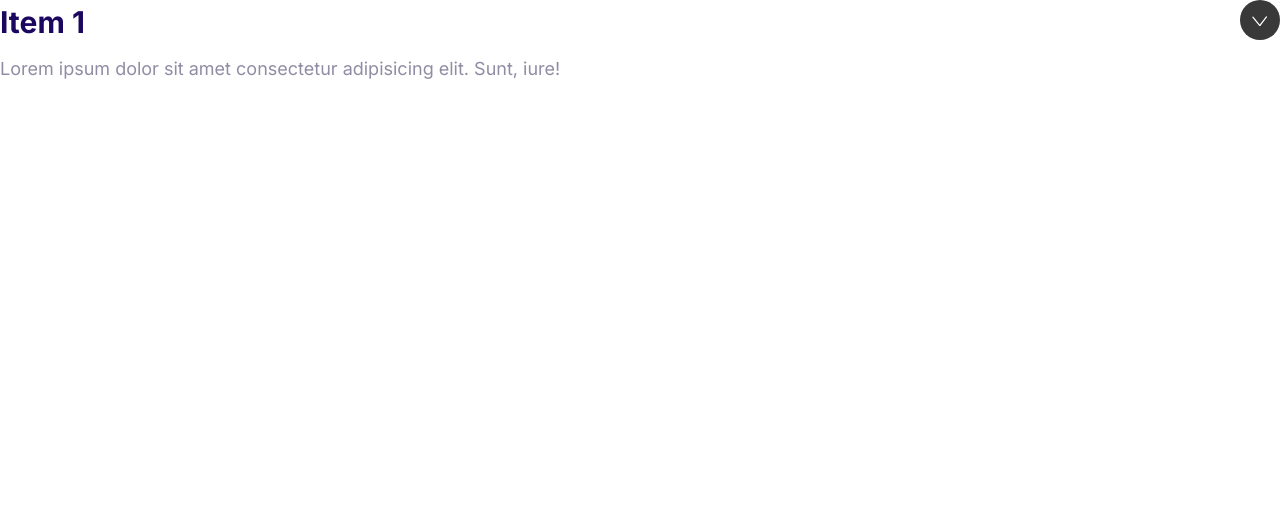
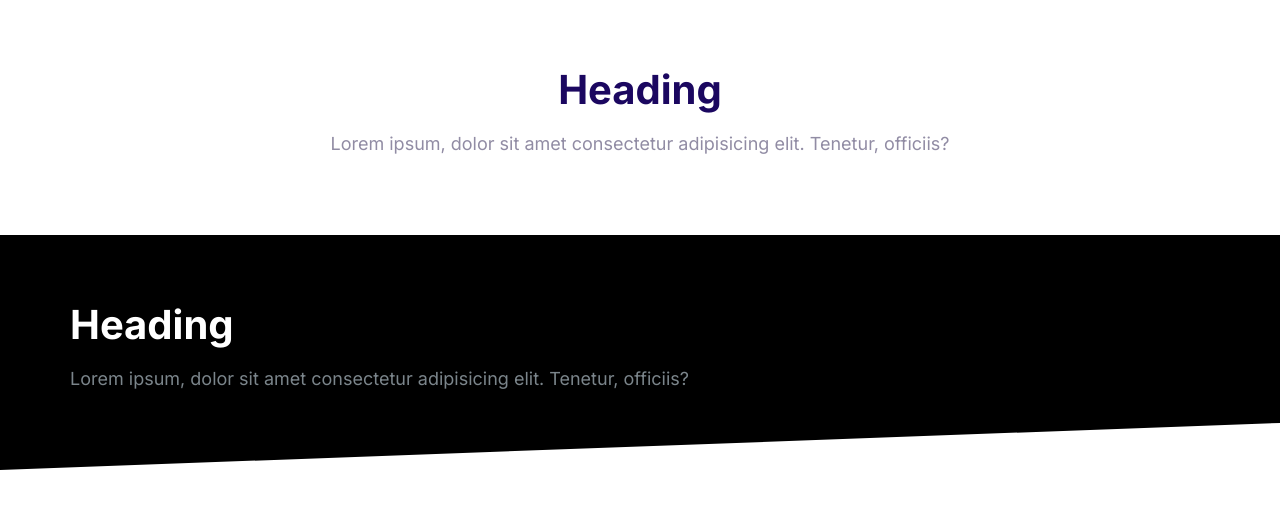
Before and after one commit to Apoorva123-svg/Apoorva-responsiveWebsite, a plain HTML site: page index.html in a window 1280 px wide. Drawn offline with Linux system fonts and the light colour scheme.

Commit message:
Added two variations of blocks according to their background-color. Added to variations of block according to their shape. Aligned the heading and subheading to center(done by grouping them inside a class called block-header). We have set the max-width of the white block to 1140px. Also, we have aligned this block in the center by applying the margin property. In case of the dark block, we apply the max-height property to the content as we do not want to constrain this block to 1140px.

```diff
--- a/css/styles.css
+++ b/css/styles.css
@@ -478,3 +478,33 @@ input {
   max-height: 100vh;
   opacity: 1;
 }
+/* Blocks */
+.block {
+  --padding-vertical: 6rem;
+  padding: var(--padding-vertical) 2rem;
+}
+.block__header {
+  text-align: center;
+}
+.block__heading {
+  margin-top: 0;
+}
+.block--dark {
+  background: black;
+  color: #7b858b;
+}
+.block--dark .block__heading {
+  color: white;
+}
+.block--skewed-right {
+  padding-bottom: calc(--padding-vertical + 4rem);
+  clip-path: polygon(0% 0%, 100% 0%, 100% 100%, 0% 80%);
+}
+.block--skewed-left {
+  padding-bottom: calc(--padding-vertical + 4rem);
+  clip-path: polygon(0% 0%, 100% 0%, 100% 80%, 0% 100%);
+}
+.container {
+  max-width: 1140px;
+  margin: 0 auto;
+}
--- a/index.html
+++ b/index.html
@@ -11,19 +11,18 @@
 
 </head>
 <body>
-    <div class="collapsible collapsible--expanded">
-        <header class = "collapsible__header">
-            <h2 class = "collapsible__heading">Item 1</h2>
-
-                <svg class="icon icon--white collapsible__chevron">
-                  <use xlink:href="Images/sprite.svg#clock"></use>
-                </svg>
-
-        </header>
-        <div class="collapsible__content">
-            Lorem ipsum dolor sit amet consectetur adipisicing elit. Sunt, iure!
-        </div>
+  <section class = "block container">
+      <header class="block__header">
+          <h2 class = "block__heading">Heading</h2>
+          <p>Lorem ipsum, dolor sit amet consectetur adipisicing elit. Tenetur, officiis?</p>
+      </header>
+  </section>
+  <section class = "block block--dark block--skewed-left">
+    <div class="container">
+        <h2 class = "block__heading">Heading</h2>
+        <p>Lorem ipsum, dolor sit amet consectetur adipisicing elit. Tenetur, officiis?</p>
     </div>
+</section>
     <script src = "js/main.js"></script>
 
 
```
Also changed, not shown: components/collapsible.html (added, +14 -0 lines).
